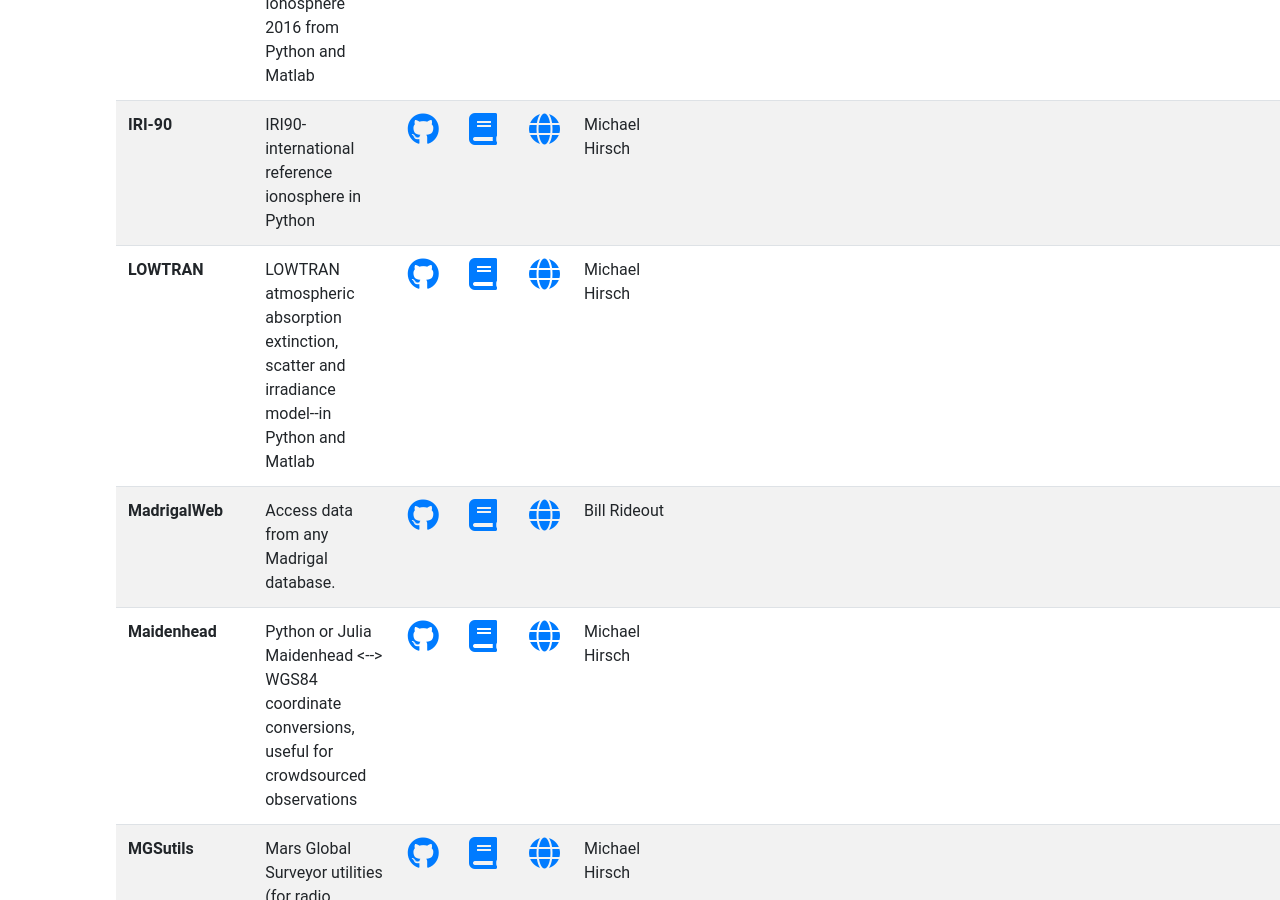
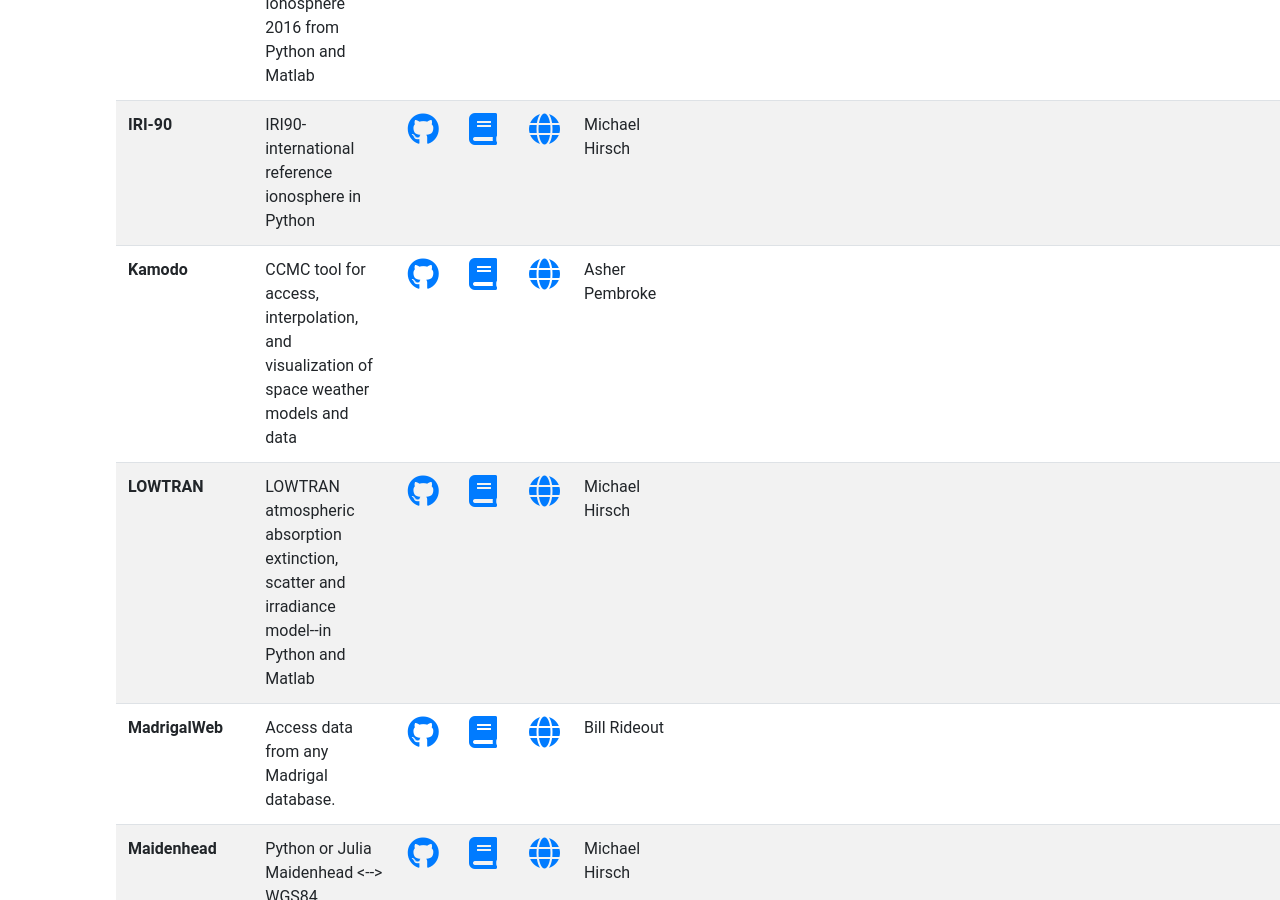
Before and after one commit to heliophysicsPy/heliophysicsPy.github.io, a Jekyll site: the page built from _pages/projects.html, in a window 1280 px wide and 900 px high, scrolled down 4583 px. Built offline with Jekyll 4.4.1, drawn with Linux system fonts in a browser that asks for light colours; nearby versions of some CDN libraries.

Commit message:
Add Kamodo

```diff
--- a/_data/projects.yml
+++ b/_data/projects.yml
@@ -136,6 +136,12 @@
   logo: https://iri.gsfc.nasa.gov/images/tail-179.jpg
   contact: Michael Hirsch
   keywords: ["ionosphere_thermosphere_mesosphere","specific"]
+
+- name: Kamodo
+  code: https://github.com/nasa/Kamodo
+  description: CCMC tool for access, interpolation, and visualization of space weather models and data
+  contact: Asher Pembroke
+  keywords: ["data_retrieval","plotting","spectra"]
 
 - name: LOWTRAN
   code: https://github.com/scivision/lowtran
```
